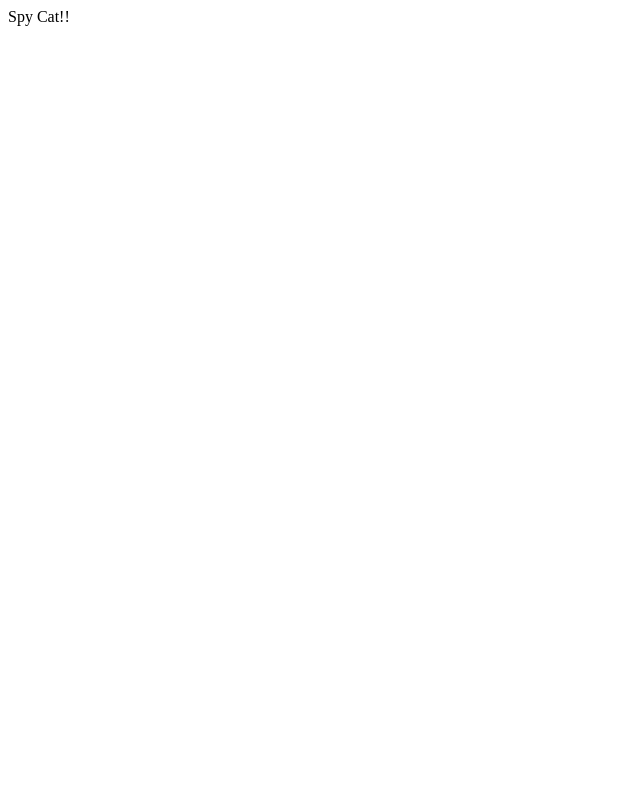
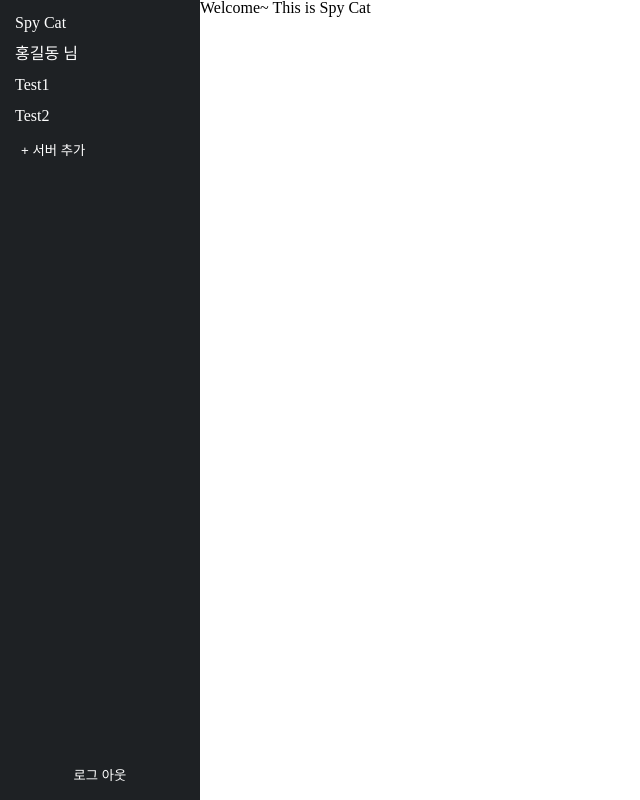
Before and after one commit to gunhwalee/spycat-client, a React (Create React App) app: page / in a window 1280 px wide. Shown: the whole page, without its empty margins (0-640 px from the left). Built offline with nearby package versions, Linux system fonts and the light colour scheme.

Commit message:
feat: sidebar 스태틱 작성

```diff
--- a/src/App.js
+++ /dev/null
@@ -1,5 +0,0 @@
-function App() {
-  return <div>Spy Cat!!</div>;
-}
-
-export default App;
--- /dev/null
+++ b/src/app/App.js
@@ -0,0 +1,13 @@
+import React from "react";
+import Sidebar from "../components/Sidebar";
+
+function App() {
+  return (
+    <>
+      <Sidebar />
+      <div>Welcome~ This is Spy Cat</div>
+    </>
+  );
+}
+
+export default App;
--- /dev/null
+++ b/src/assets/constants.js
@@ -0,0 +1,14 @@
+const COLORS = {
+  BACKGROUND: "#1e2124",
+  FONT: "#ffffff",
+  BORDER: "#424549",
+  BUTTON: "#7289da",
+  VIEW_BACKGROUND: "#36393e",
+};
+
+const SIZE = {
+  PADDING: 15,
+};
+
+exports.COLORS = COLORS;
+exports.SIZE = SIZE;
--- /dev/null
+++ b/src/components/Serverlist.js
@@ -0,0 +1,7 @@
+import React from "react";
+
+function Serverlist({ name }) {
+  return <h1>{name}</h1>;
+}
+
+export default Serverlist;
--- /dev/null
+++ b/src/components/Sidebar.js
@@ -0,0 +1,44 @@
+import React from "react";
+import styled from "styled-components";
+import { COLORS, SIZE } from "../assets/constants";
+
+import Serverlist from "./Serverlist";
+
+const Nav = styled.nav`
+  width: 200px;
+  height: 100%;
+  padding: ${SIZE.PADDING}px;
+  background-color: ${COLORS.BACKGROUND};
+  color: ${COLORS.FONT};
+  display: flex;
+  flex-direction: column;
+  justify-content: space-between;
+
+  & button {
+    color: ${COLORS.FONT};
+    border: 0;
+    background-color: transparent;
+    cursor: pointer;
+  }
+
+  & h1 {
+    padding-bottom: ${SIZE.PADDING}px;
+  }
+`;
+
+function Sidebar() {
+  return (
+    <Nav>
+      <div className="wrapper">
+        <h1>Spy Cat</h1>
+        <h1 className="name">홍길동 님</h1>
+        <Serverlist name="Test1" />
+        <Serverlist name="Test2" />
+        <button type="button">+ 서버 추가</button>
+      </div>
+      <button type="button">로그 아웃</button>
+    </Nav>
+  );
+}
+
+export default Sidebar;
--- a/src/index.js
+++ b/src/index.js
@@ -1,10 +1,12 @@
 import React from "react";
 import ReactDOM from "react-dom/client";
-import App from "./App";
+import App from "./app/App";
+import GlobalStyles from "./styles/GlobalStyles";
 
 const root = ReactDOM.createRoot(document.getElementById("root"));
 root.render(
   <React.StrictMode>
+    <GlobalStyles />
     <App />
-  </React.StrictMode>
+  </React.StrictMode>,
 );
--- /dev/null
+++ b/src/styles/GlobalStyles.js
@@ -0,0 +1,28 @@
+import { createGlobalStyle } from "styled-components";
+import reset from "styled-reset";
+
+const GlobalStyles = createGlobalStyle`
+  ${reset}
+  *{
+    box-sizing: border-box;
+  }
+  a{
+    text-decoration: none;
+    color: inherit;
+  }
+  html, body, #root {
+    height: 100%;
+  }
+  html,
+  body,
+  body > div {
+    margin: 0;
+    padding: 0;
+    height: 100%;
+  }
+  #root {
+    display: flex;
+  }
+`;
+
+export default GlobalStyles;
```
Also changed, not shown: package.json (+4 -12 lines), .eslintrc.json, 2 other files (tests, documents, lock files or other folders).
